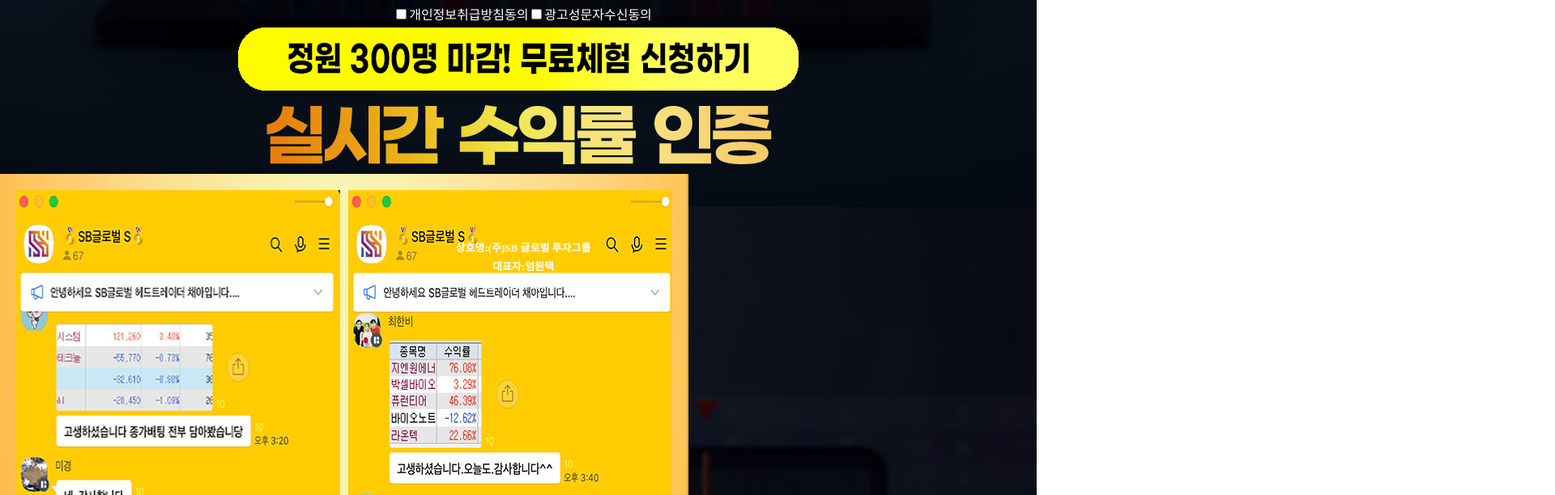
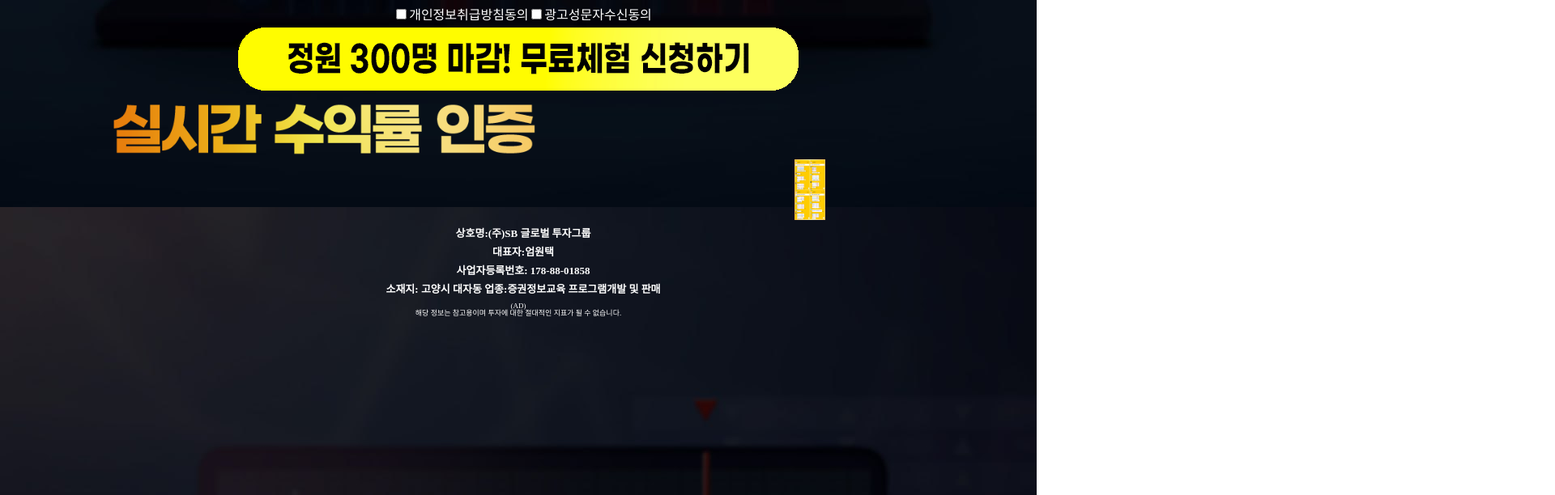
Before and after one commit to euntti/newstest, a React (Create React App) app: page / in a window 1280 px wide. Shown: the part 944-1556 px from the top of the page at 81% size, 1920 px wide, since content can reach past the window. Built offline with nearby package versions, Linux system fonts and the light colour scheme; no server answers.

Commit message:
이미지 변경

```diff
--- a/src/App.css
+++ b/src/App.css
@@ -201,15 +201,17 @@ table {
   width: 600px;
 }
 .profit {
+  display: flex;
+  height: 75px;
   justify-content: center;
-  display: block;
+  width: 800px;
 
 }
 .profit1 {
+  display: flex;
+  height: 75px;
   justify-content: center;
-  display: block;
-  width: 600px;
-  height: 75px;
+  width: 2000px;
 
 }
 
```
